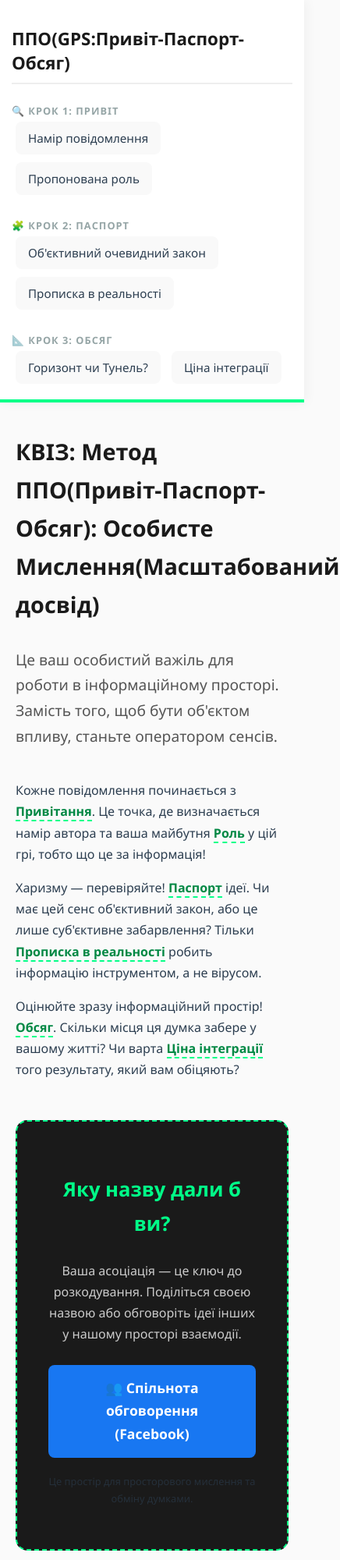
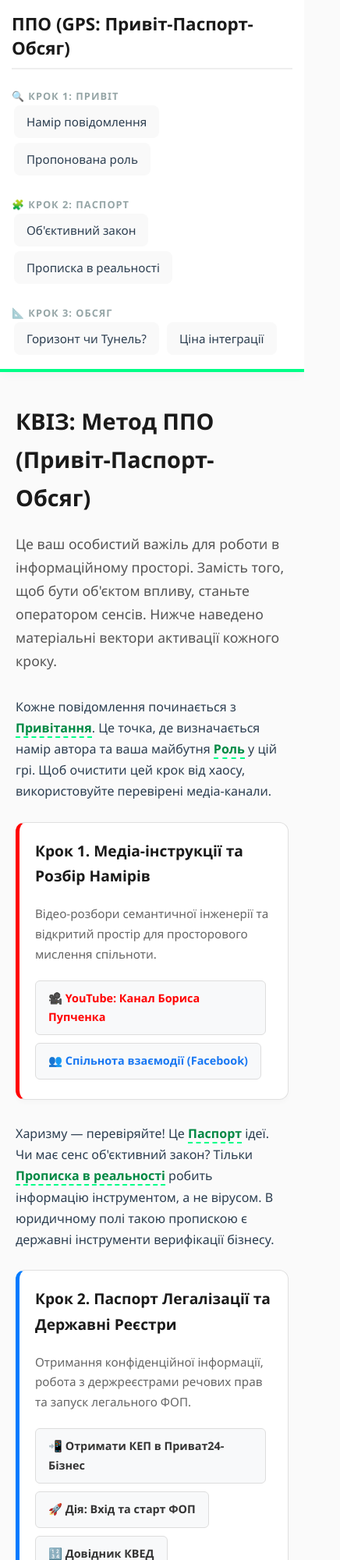
Before and after one commit to boriskirp/quiz-space, a plain HTML site: page index.html in a window 390 px wide. Shown: the top 2000 px of the page at 78% size, 436 px wide, since content can reach past the window. Drawn offline with Linux system fonts and the light colour scheme.

Commit message:
Update index.html
My commit 00

```diff
--- a/index.html
+++ b/index.html
@@ -3,12 +3,27 @@
 <head>
     <meta charset="UTF-8">
     <meta name="viewport" content="width=device-width, initial-scale=1.0">
-    <title>Ментально-когнітивний фільтр: Розкодування</title>
 
-    <meta property="og:title" content="Ви це знали, але чи застосовуєте?">
-    <meta property="og:description" content="Інструмент для активації особистого інформаційного потоку. Знайди свій сюрприз у рукаві.">
+    <!-- СЕО-ОПТИМІЗАЦІЯ ПІД ТРЕНДИ 2026 -->
+    <title>Ментально-когнітивний фільтр: Розкодування інформації та Паспорт Легалізації</title>
+    <meta name="description" content="Інструмент для активації особистого інформаційного потоку за методом ППО. Отримання КЕП, реєстрація ФОП, доступ до реєстрів та захист конфіденційної інформації.">
+    <meta name="keywords" content="метод ППО, ментальний фільтр, інформація з державного реєстру, конфіденційна інформація, КЕП, реєстрація ФОП, Борис Пупченко">
 
+    <meta property="og:title" content="Ви це знали, але чи застосовуєте? Метод ППО">
+    <meta property="og:description" content="Інструмент для активації особистого інформаційного потоку. Знайди свій сюрприз у рукаві від ФОП Пупченко Б.П.">
     <meta property="og:image" content="https://boriskirp.github.io/quiz-space/preview-image.png">
+    <meta property="og:url" content="https://boriskirp.github.io/quiz-space/">
+    <meta property="og:type" content="website">
+
+    <!-- ГЛОБАЛЬНИЙ ТЕГ GOOGLE ANALYTICS (Встав свій ID замість G-XXXXXXXXXX) -->
+    <script async src="https://www.googletagmanager.com/gtag/js?id=G-XXXXXXXXXX"></script>
+    <script>
+      window.dataLayer = window.dataLayer || [];
+      function gtag(){dataLayer.push(arguments);}
+      gtag('js', new Date());
+      gtag('config', 'G-XXXXXXXXXX');
+    </script>
+
     <style>
         body { font-family: 'Segoe UI', Tahoma, Geneva, Verdana, sans-serif; margin: 0; display: flex; background: #fafafa; color: #2c3e50; }
 
@@ -17,21 +32,47 @@
             width: 300px; height: 100vh; background: #fff; padding: 25px;
             position: fixed; box-shadow: 2px 0 15px rgba(0,0,0,0.05);
             border-right: 4px solid #00ff88; overflow-y: auto;
-            z-index: 10;
+            z-index: 10; box-sizing: border-box;
         }
-        h2 { color: #1a1a1a; font-size: 1.4em; border-bottom: 2px solid #eee; padding-bottom: 10px; }
+        h2 { color: #1a1a1a; font-size: 1.4em; border-bottom: 2px solid #eee; padding-bottom: 10px; margin-top: 0; }
         .category-title { font-weight: bold; color: #95a5a6; margin-top: 25px; text-transform: uppercase; font-size: 0.8em; letter-spacing: 1px; }
         .sidebar-term { padding: 10px 15px; cursor: pointer; border-radius: 8px; transition: 0.2s; font-size: 0.95em; margin: 5px 0; border: 1px solid transparent; }
         .sidebar-term:hover { background: #f0fff4; color: #008844; border-color: #00ff88; }
 
         /* Контентна зона */
-        #main-content { margin-left: 350px; padding: 60px; max-width: 850px; line-height: 1.7; }
-        h1 { font-size: 2.5em; color: #1a1a1a; margin-bottom: 30px; }
-        .description { font-size: 1.2em; color: #555; margin-bottom: 40px; }
+        #main-content { margin-left: 330px; padding: 40px 60px; max-width: 750px; line-height: 1.7; }
+        h1 { font-size: 2.2em; color: #1a1a1a; margin-bottom: 20px; }
+        .description { font-size: 1.1em; color: #555; margin-bottom: 30px; }
+
         .orchestrator-term {
             border-bottom: 2px dashed #00ff88; cursor: pointer; font-weight: 600; color: #008844; transition: 0.3s;
         }
         .orchestrator-term:hover { background: #e6fffa; color: #000; }
+
+        /* Картки практичних дій (Твоє нове Роздоріжжя) */
+        .routing-block {
+            background: #fff; border: 1px solid #e0e0e0; border-radius: 12px;
+            padding: 20px; margin-top: 25px; border-left: 5px solid #00ff88;
+            box-shadow: 0 4px 6px rgba(0,0,0,0.02);
+        }
+        .routing-block h3 { margin-top: 0; color: #1a1a1a; font-size: 1.2em; }
+        .routing-block p { font-size: 0.95em; color: #666; margin: 5px 0 15px 0; }
+
+        /* Кнопки навігації */
+        .hub-btn {
+            display: inline-flex; align-items: center; gap: 8px;
+            margin: 5px 8px 5px 0; padding: 10px 16px;
+            background: #f8f9fa; border: 1px solid #ddd;
+            border-radius: 6px; color: #333; text-decoration: none;
+            font-weight: bold; font-size: 0.9em; transition: 0.2s; cursor: pointer;
+        }
+        .hub-btn:hover { background: #e8f5e9; color: #008844; border-color: #00ff88; }
+        .hub-btn.youtube { color: #ff0000; }
+        .hub-btn.youtube:hover { background: #ffebee; border-color: #ff0000; }
+        .hub-btn.facebook { color: #1877f2; }
+        .hub-btn.facebook:hover { background: #e7f3ff; border-color: #1877f2; }
+        .hub-btn.accent { background: #1a1a1a; color: #00ff88; border: none; }
+        .hub-btn.accent:hover { background: #333; }
 
         /* Попап-Квіз */
         #popup {
@@ -45,88 +86,100 @@
         .action-list li { margin-bottom: 12px; font-size: 0.95em; padding-left: 20px; position: relative; color: #444; }
         .action-list li::before { content: "→"; position: absolute; left: 0; color: #00ff88; font-weight: bold; }
 
-        /* Контакти */
-        .contact-section { margin-top: 50px; padding: 30px; background: #1a1a1a; color: #fff; border-radius: 12px; }
-        .contact-btn { display: inline-block; padding: 12px 25px; background: #00ff88; color: #000; text-decoration: none; border-radius: 6px; font-weight: bold; margin-top: 15px; }
-
-        /* Ефекти */
+        /* Ефекти хмаринок */
         .activation-symbol {
             position: absolute; font-size: 2.5em; pointer-events: none;
             animation: floatUp 0.8s ease-out forwards; z-index: 1001;
         }
         @keyframes floatUp { 0% { opacity: 0; transform: scale(0.5); } 50% { opacity: 1; } 100% { opacity: 0; transform: translateY(-80px) scale(1.2); } }
 
-        /* Адаптивність для мобільних пристроїв */
+        /* Адаптивність для смартфонів */
         @media (max-width: 768px) {
             body { flex-direction: column; }
-
             #sidebar-framework {
                 width: 100%; height: auto; position: relative;
                 border-right: none; border-bottom: 4px solid #00ff88;
-                padding: 15px; box-sizing: border-box;
+                padding: 15px;
             }
-
-            #main-content {
-                margin-left: 0; padding: 20px;
-                font-size: 1em;
-            }
-
-            #popup {
-                width: 90%; /* Попап майже на весь екран по ширині */
-                left: 5% !important; /* Центрування */
-                box-sizing: border-box;
-            }
-
+            #main-content { margin-left: 0; padding: 20px; }
+            #popup { width: 90%; left: 5% !important; }
             h1 { font-size: 1.8em; }
-        }
-
-        /* Додатковий стиль для зручності кліків на смартфоні */
-        .sidebar-term {
-            display: inline-block; /* Щоб терміни йшли один за одним на мобільних */
-            margin: 5px;
-            background: #f9f9f9;
+            .sidebar-term { display: inline-block; margin: 3px; background: #f9f9f9; }
         }
     </style>
 </head>
 <body>
+
+    <!-- ЛІВИЙ НАВІГАТОР (СЕНСОВИЙ КАРКАС) -->
     <div id="sidebar-framework">
-        <h2>ППО(GPS:Привіт-Паспорт-Обсяг)</h2>
+        <h2>ППО (GPS: Привіт-Паспорт-Обсяг)</h2>
         <div class="category-title">🔍 Крок 1: ПРИВІТ</div>
         <div class="sidebar-term" data-term="намір">Намір повідомлення</div>
         <div class="sidebar-term" data-term="роль">Пропонована роль</div>
 
         <div class="category-title">🧩 Крок 2: ПАСПОРТ</div>
-        <div class="sidebar-term" data-term="фундамент">Об'єктивний очевидний закон</div>
-        <div class="sidebar-term" data-term="прописка">Прописка в реальності</div>
+        <div class="sidebar-term" data-term="фундамент">Об'єктивний закон</div>
+        <div class="sidebar-term" data-term="propycka">Прописка в реальності</div>
 
         <div class="category-title">📐 Крок 3: ОБСЯГ</div>
         <div class="sidebar-term" data-term="горизонт">Горизонт чи Тунель?</div>
         <div class="sidebar-term" data-term="ціна">Ціна інтеграції</div>
     </div>
 
+    <!-- ПРАВИЙ КОНТЕНТНИЙ ХАБ (ПЕРЕХРЕСТЯ ДІЙ) -->
     <div id="main-content">
-        <h1>КВІЗ: Метод ППО(Привіт-Паспорт-Обсяг): Особисте Мислення(Масштабований досвід)</h1>
-        <p class="description">Це ваш особистий важіль для роботи в інформаційному просторі. Замість того, щоб бути об'єктом впливу, станьте оператором сенсів.</p>
+        <h1>КВІЗ: Метод ППО (Привіт-Паспорт-Обсяг)</h1>
+        <p class="description">Це ваш особистий важіль для роботи в інформаційному просторі. Замість того, щоб бути об'єктом впливу, станьте оператором сенсів. Нижче наведено матеріальні вектори активації кожного кроку.</p>
 
-        <p>Кожне повідомлення починається з <span class="orchestrator-term" data-term="намір">Привітання</span>. Це точка, де визначається намір автора та ваша майбутня <span class="orchestrator-term" data-term="роль">Роль</span> у цій грі, тобто що це за інформація!</p>
+        <p>Кожне повідомлення починається з <span class="orchestrator-term" data-term="намір">Привітання</span>. Це точка, де визначається намір автора та ваша майбутня <span class="orchestrator-term" data-term="роль">Роль</span> у цій грі. Щоб очистити цей крок від хаосу, використовуйте перевірені медіа-канали.</p>
 
-        <p>Харизму — перевіряйте! <span class="orchestrator-term" data-term="фундамент">Паспорт</span> ідеї. Чи має цей сенс об'єктивний закон, або це лише суб'єктивне забарвлення? Тільки <span class="orchestrator-term" data-term="прописка">Прописка в реальності</span> робить інформацію інструментом, а не вірусом.</p>
+        <!-- ВЕКТОР 1: МЕДІА ВТІЛЕННЯ (КРОК 1) -->
+        <div class="routing-block" style="border-left-color: #ff0000;">
+            <h3>Крок 1. Медіа-інструкції та Розбір Намірів</h3>
+            <p>Відео-розбори семантичної інженерії та відкритий простір для просторового мислення спільноти.</p>
+            <a href="https://www.youtube.com/@pypchenkoboris" target="_blank" class="hub-btn youtube" onclick="trackRoute('YouTube_Click')">
+                🎥 YouTube: Канал Бориса Пупченка
+            </a>
+            <a href="https://www.facebook.com/groups/137607950103368" target="_blank" class="hub-btn facebook" onclick="trackRoute('Facebook_Group_Click')">
+                👥 Спільнота взаємодії (Facebook)
+            </a>
+        </div>
 
-        <p>Оцінюйте зразу інформаційний простір!<span class="orchestrator-term" data-term="горизонт">Обсяг</span>. Скільки місця ця думка забере у вашому житті? Чи варта <span class="orchestrator-term" data-term="ціна">Ціна інтеграції</span> того результату, який вам обіцяють?</p>
+        <p style="margin-top: 30px;">Харизму — перевіряйте! Це <span class="orchestrator-term" data-term="фундамент">Паспорт</span> ідеї. Чи має сенс об'єктивний закон? Тільки <span class="orchestrator-term" data-term="propycka">Прописка в реальності</span> робить інформацію інструментом, а не вірусом. В юридичному полі такою пропискою є державні інструменти верифікації бізнесу.</p>
 
-        <div class="interaction-section" style="background: #1a1a1a; padding: 40px; border-radius: 15px; border: 2px dashed #00ff88; text-align: center; margin-top: 50px;">
-    <h3 style="color: #00ff88; font-size: 1.6em;">Яку назву дали б ви?</h3>
-    <p style="color: #ccc; margin-bottom: 25px;">Ваша асоціація — це ключ до розкодування. Поділіться своєю назвою або обговоріть ідеї інших у нашому просторі взаємодії.</p>
+        <!-- ВЕКТОР 2: ДЕРЖАВНЕ ВТІЛЕННЯ (КРОК 2) -->
+        <div class="routing-block" style="border-left-color: #007bff;">
+            <h3>Крок 2. Паспорт Легалізації та Державні Реєстри</h3>
+            <p>Отримання конфіденційної інформації, робота з держреєстрами речових прав та запуск легального ФОП.</p>
+            <a href="https://privatbank.ua/business/elektronnij-cifrovij-pidpis" target="_blank" class="hub-btn" onclick="trackRoute('Privat24_KEP_Click')">
+                📲 Отримати КЕП в Приват24-Бізнес
+            </a>
+            <a href="https://diia.gov.ua/" target="_blank" class="hub-btn" onclick="trackRoute('Diia_FOP_Click')">
+                🚀 Дія: Вхід та старт ФОП
+            </a>
+            <a href="https://kved.stat.gov.ua/" target="_blank" class="hub-btn" onclick="trackRoute('KVED_Select_Click')">
+                🔢 Довідник КВЕД
+            </a>
+        </div>
 
-    <a href="https://www.facebook.com/groups/137607950103368" target="_blank"
-       style="display: inline-block; background: #1877F2; color: white; padding: 15px 35px; border-radius: 8px; text-decoration: none; font-weight: bold; font-size: 1.1em; transition: 0.3s;">
-       👥 Спільнота обговорення (Facebook)
-    </a>
+        <p style="margin-top: 30px;">Оцінюйте зразу інформаційний простір — його <span class="orchestrator-term" data-term="горизонт">Обсяг</span>. Скільки місця думка забере у житті? Чи варта <span class="orchestrator-term" data-term="ціна">Ціна інтеграції</span> обіцяного результату? Фіксуйте фінансові та правові межі взаємодії через офіційні договори.</p>
 
-    <p style="font-size: 0.8em; margin-top: 20px; opacity: 0.6;">Це простір для просторового мислення та обміну думками.</p>
-</div>
+        <!-- ВЕКТОР 3: ОФЕРТА (КРОК 3) -->
+        <div class="routing-block" style="border-left-color: #27ae60;">
+            <h3>Крок 3. Правовий Фундамент & Тарифи</h3>
+            <p>Умови інтелектуального супроводу, обмеження відповідальності (AS IS) та Публічна Оферта ФОП Пупченко Б.П.</p>
+            <a href="https://boriskirp.github.io/legal/" target="_blank" class="hub-btn accent" onclick="trackRoute('Open_Oferta_Click')">
+                ⚖️ Відкрити Публічну Оферту та Тарифи послуг
+            </a>
+        </div>
+
+        <p style="text-align: center; font-size: 0.8em; color: #7f8c8d; margin-top: 50px;">
+            © 2026 Інтернет-майданчик «Пупченко Борис Петрович» / ФОП Пупченко Б.П.<br>
+            Лише чисті дані та перевірені вектори дій.
+        </p>
     </div>
 
+    <!-- ДИНАМІЧНИЙ ОРКЕСТРАТОР ПОПАПІВ -->
     <div id="popup">
         <div id="popup-header" class="popup-header"></div>
         <ul id="action-list" class="action-list"></ul>
@@ -161,7 +214,7 @@
                     "Чи можна перевірити це твердження самостійно?"
                 ]
             },
-            "прописка": {
+            "propycka": {
                 title: "Прописка в реальності",
                 symbol: "🆔",
                 actions: [
@@ -198,7 +251,7 @@
             const data = knowledgeBase[termKey];
             if (!data) return;
 
-            // Ефект активації (символ)
+            // Анімаційний ефект вилітання символу
             const effect = document.createElement('div');
             effect.className = 'activation-symbol';
             effect.textContent = data.symbol;
@@ -207,7 +260,7 @@
             document.body.appendChild(effect);
             setTimeout(() => effect.remove(), 800);
 
-            // Наповнення попапу
+            // Наповнення даними
             header.innerHTML = `<span>${data.symbol}</span> ${data.title}`;
             list.innerHTML = '';
             data.actions.forEach(act => {
@@ -218,35 +271,37 @@
 
             popup.style.display = 'block';
 
-            // Розумне позиціонування попапу поруч із курсором/терміном
+            // Розумне позиціонування
             let posX = clientX + 20;
             let posY = clientY + 10;
-
-            // Перевірка правої межі екрана
-            if (posX + 380 > window.innerWidth) {
-                posX = window.innerWidth - 400;
-            }
-
-            // Перевірка нижньої межі екрана
-            if (posY + popup.offsetHeight > window.innerHeight) {
-                posY = window.innerHeight - popup.offsetHeight - 20;
-            }
+            if (posX + 380 > window.innerWidth) posX = window.innerWidth - 400;
+            if (posY + popup.offsetHeight > window.innerHeight) posY = window.innerHeight - popup.offsetHeight - 20;
 
             popup.style.left = posX + 'px';
             popup.style.top = posY + 'px';
-            popup.style.position = 'fixed'; // Залишаємо фіксованим для зручності
+            popup.style.position = 'fixed';
         }
 
-        // Оновлений обробник кліків
+        // Обробник інтерактивних кліків
         document.body.addEventListener('click', (e) => {
             const term = e.target.dataset.term;
             if (term) {
-                // Передаємо page (для символу) та client (для попапу) координати
                 activate(term, e.pageX, e.pageY, e.clientX, e.clientY);
             } else if (!popup.contains(e.target)) {
                 popup.style.display = 'none';
             }
         });
+
+        // Скрипт фіксації аналітики для Google Analytics
+        function trackRoute(eventName) {
+            console.log("Вектор руху зафіксовано:", eventName);
+            if (typeof gtag === 'function') {
+                gtag('event', eventName, {
+                    'event_category': 'PPO_Crossroads',
+                    'event_label': 'User_Action'
+                });
+            }
+        }
     </script>
 </body>
 </html>
```
